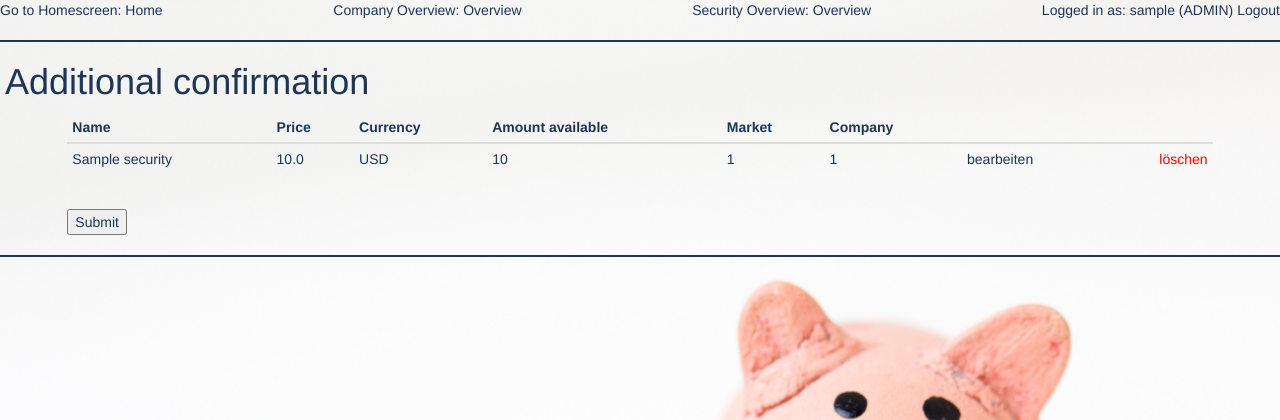
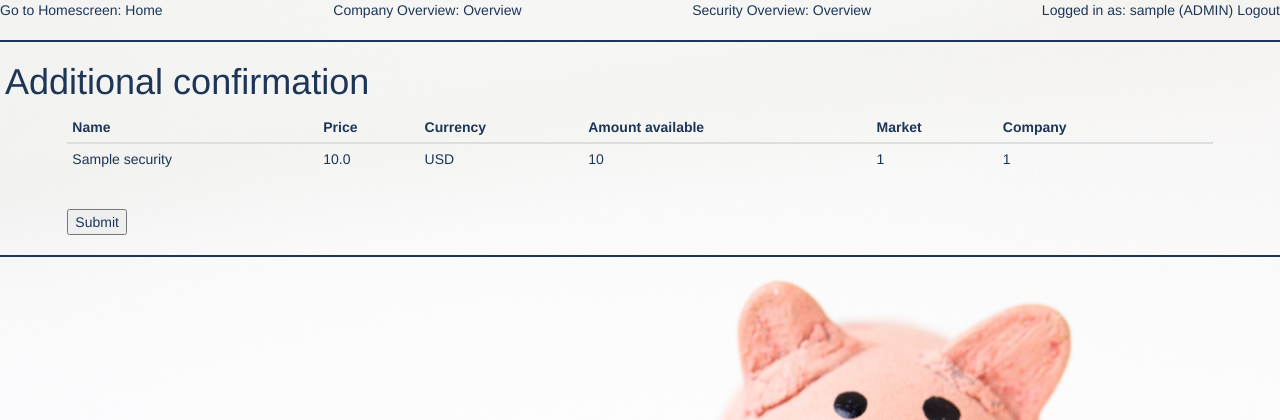
Before and after one commit to Trooooooonix/PRDKE-SS23, a Flask app: template app/templates/security_creation_xlsx_two.html in a window 1280 px wide. Shown: the top 420 px of the page. Run offline with Flask 3, Linux system fonts and the light colour scheme; a user stored in the database is signed in; tables that the repository leaves empty hold one stand-in row (values such as "Sample post"); the template is opened without the code that fills it: values that come from a table or form of the project are taken from there, most other values are stand-ins (such as "Sample title", 1, 10 or a date in 2020); some libraries are stand-ins or nearby versions.

```diff
--- a/app/templates/security_creation_xlsx_two.html
+++ b/app/templates/security_creation_xlsx_two.html
@@ -22,32 +22,12 @@
                 <tbody>
                 {% for security in securities %}
                     <tr>
-                        <td>
-                            <a class="href-blue" href="{{ url_for('security_details', sec_id=security.security_id) }}">
-                                {{ security.name }}
-                            </a>
-                        </td>
+                        <td>{{ security.name }}</td>
                         <td>{{ security.price|round(3) }}</td>
                         <td>{{ security.currency }}</td>
                         <td>{{ security.amount }}</td>
                         <td>{{ security.market_id }}</td>
                         <td>{{ security.comp_id }}</td>
-                        {% if current_user.admin_tag %}
-                            <td>
-                                <a class="href-blue"
-                                   href="{{ url_for('update_sec',sec_id = security.security_id) }}"
-                                   style="text-align: right; align-content: flex-end;">
-                                    bearbeiten
-                                </a>
-                            </td>
-                            <td>
-                                <a class="btn-block"
-                                   href="{{ url_for('security_deletion',security_id = security.security_id) }}"
-                                   style="text-align: right; color:red">
-                                    löschen
-                                </a>
-                            </td>
-                        {% endif %}
                     </tr>
                 {% endfor %}
                 </tbody>
```
